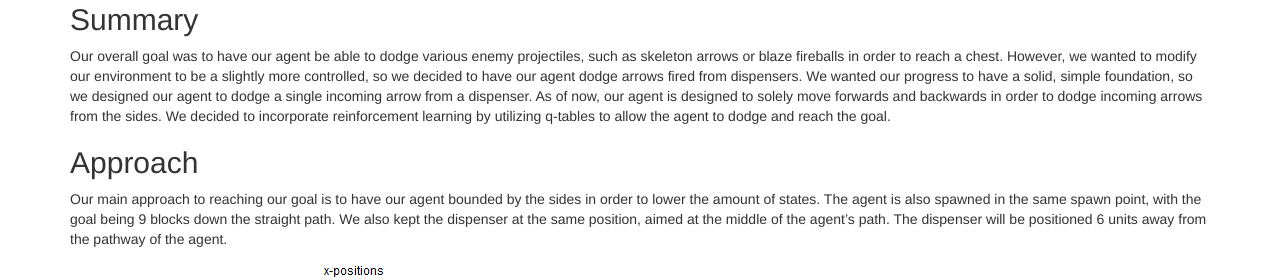
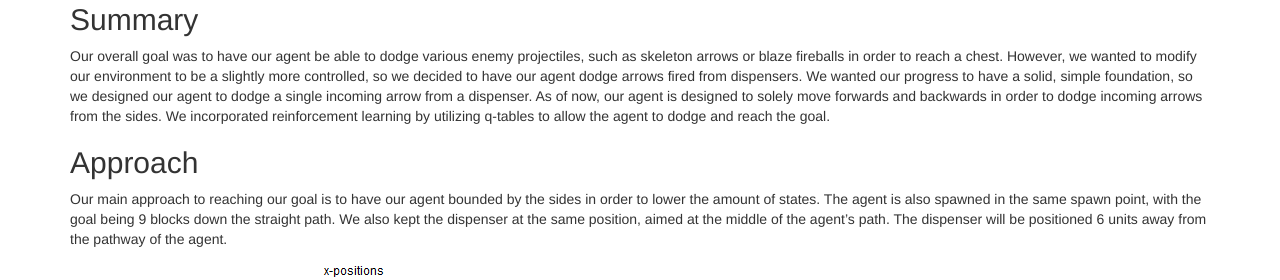
Before and after one commit to denn9s/indiana-jones, a Jekyll site: the page built from docs/status.md, in a window 1280 px wide and 900 px high. Shown: the part 283-563 px from the top of the window. Built offline with Jekyll 4.4.1, drawn with Linux system fonts in a browser that asks for light colours.

Commit message:
Update status.md

```diff
--- a/docs/status.md
+++ b/docs/status.md
@@ -9,7 +9,7 @@ title:  Status
 
 
 ## Summary
-Our overall goal was to have our agent be able to dodge various enemy projectiles, such as skeleton arrows or blaze fireballs in order to reach a chest. However, we wanted to modify our environment to be a slightly more controlled, so we decided to have our agent dodge arrows fired from dispensers. We wanted our progress to have a solid, simple foundation, so we designed our agent to dodge a single incoming arrow from a dispenser. As of now, our agent is designed to solely move forwards and backwards in order to dodge incoming arrows from the sides. We decided to incorporate reinforcement learning by utilizing q-tables to allow the agent to dodge and reach the goal.
+Our overall goal was to have our agent be able to dodge various enemy projectiles, such as skeleton arrows or blaze fireballs in order to reach a chest. However, we wanted to modify our environment to be a slightly more controlled, so we decided to have our agent dodge arrows fired from dispensers. We wanted our progress to have a solid, simple foundation, so we designed our agent to dodge a single incoming arrow from a dispenser. As of now, our agent is designed to solely move forwards and backwards in order to dodge incoming arrows from the sides. We incorporated reinforcement learning by utilizing q-tables to allow the agent to dodge and reach the goal.
 
 ## Approach
 Our main approach to reaching our goal is to have our agent bounded by the sides in order to lower the amount of states. The agent is also spawned in the same spawn point, with the goal being 9 blocks down the straight path. We also kept the dispenser at the same position, aimed at the middle of the agent's path. The dispenser will be positioned 6 units away from the pathway of the agent.
```
